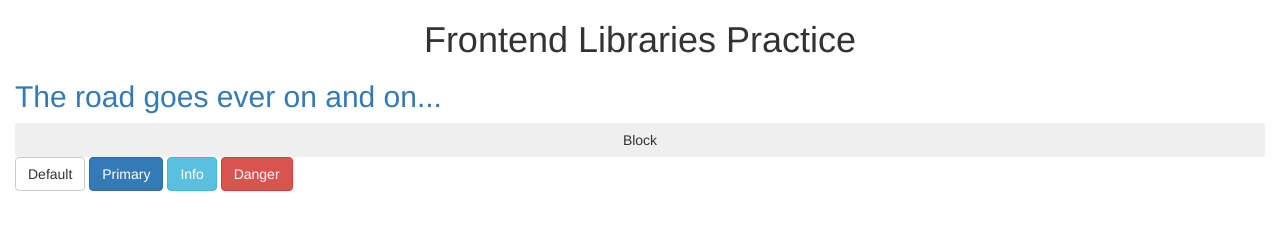
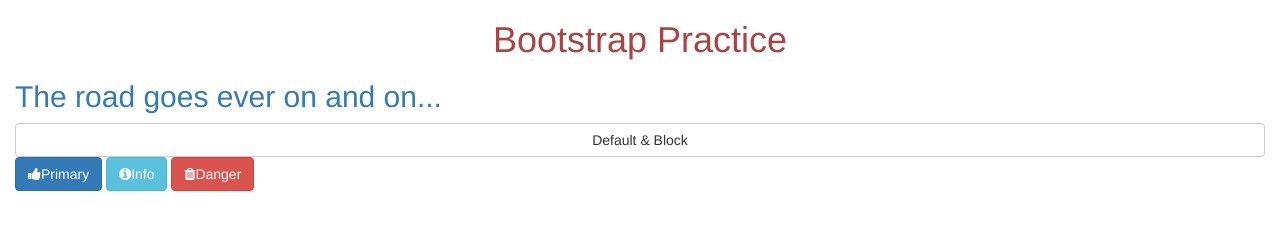
Before and after one commit to marthasharpe/Javascript-practice-challenges, a plain HTML site: page Libraries/Bootstrap/index.html in a window 1280 px wide. Drawn offline with nearby package versions, Linux system fonts and the light colour scheme.

Commit message:
Font Awesome icons

```diff
--- a/Libraries/Bootstrap/index.html
+++ b/Libraries/Bootstrap/index.html
@@ -3,22 +3,27 @@
 <head>
     <meta charset="utf-8" />
     <meta http-equiv="X-UA-Compatible" content="IE=edge">
-    <title>Frontend Libraries</title>
+    <title>Bootstrap Practice</title>
     <meta name="viewport" content="width=device-width, initial-scale=1">
     <!-- link to bootstrap styling -->
     <link rel="stylesheet" href="https://maxcdn.bootstrapcdn.com/bootstrap/3.3.7/css/bootstrap.min.css" integrity="sha384-BVYiiSIFeK1dGmJRAkycuHAHRg32OmUcww7on3RYdg4Va+PmSTsz/K68vbdEjh4u" crossorigin="anonymous"/>
+    <!-- link to Font Awesome -->
+    <link rel="stylesheet" href="https://maxcdn.bootstrapcdn.com/font-awesome/4.5.0/css/font-awesome.min.css" integrity="sha384-XdYbMnZ/QjLh6iI4ogqCTaIjrFk87ip+ekIjefZch0Y+PvJ8CDYtEs1ipDmPorQ+" crossorigin="anonymous">
     <script src="main.js"></script>
 </head>
 <body>
     <div class="container-fluid">
-        <h1 class="text-center">Frontend Libraries Practice</h1>
-        <!-- <img src="./adventure awaits crop.png" class="image-responsive"/> -->
+        <h1 class="text-center text-danger">Bootstrap Practice</h1>
+        <!-- <div class="row">
+            <div class="col-xs-4">
+                <img src="./adventure awaits crop.png" class="image-responsive"/>
+            </div>
+        </div> -->
         <h2 class="text-primary">The road goes ever on and on...</h2>
-        <button class="btn btn-block">Block</button>
-        <button class="btn btn-default">Default</button>
-        <button class="btn btn-primary">Primary</button>
-        <button class="btn btn-info">Info</button>
-        <button class="btn btn-danger">Danger</button>
+        <button class="btn btn-default btn-block">Default & Block</button>
+        <button class="btn btn-primary"><i class="fa fa-thumbs-up"></i>Primary</button>
+        <button class="btn btn-info"><i class="fa fa-info-circle"></i>Info</button>
+        <button class="btn btn-danger"><i class="fa fa-trash"></i>Danger</button>
     </div>
 </body>
 </html>
```
Also changed, not shown: 1 other file.
